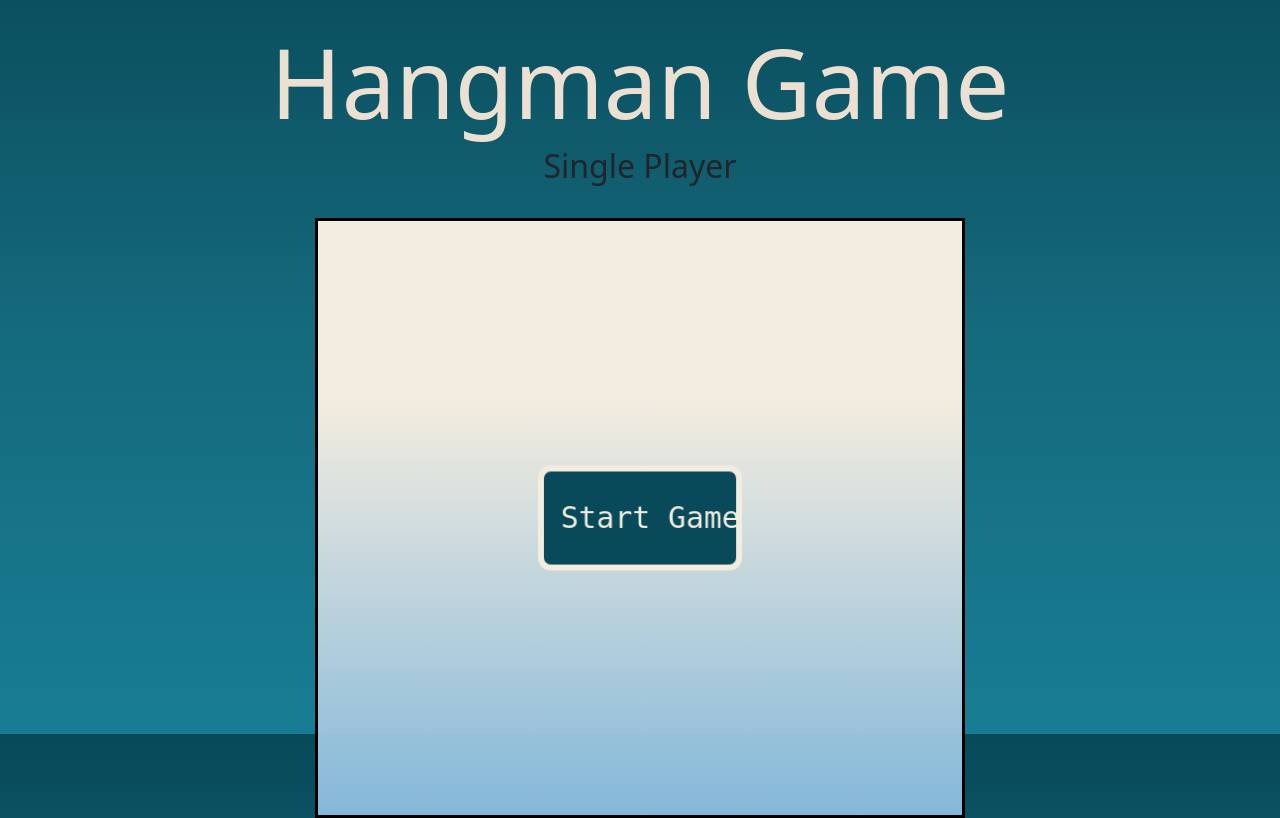
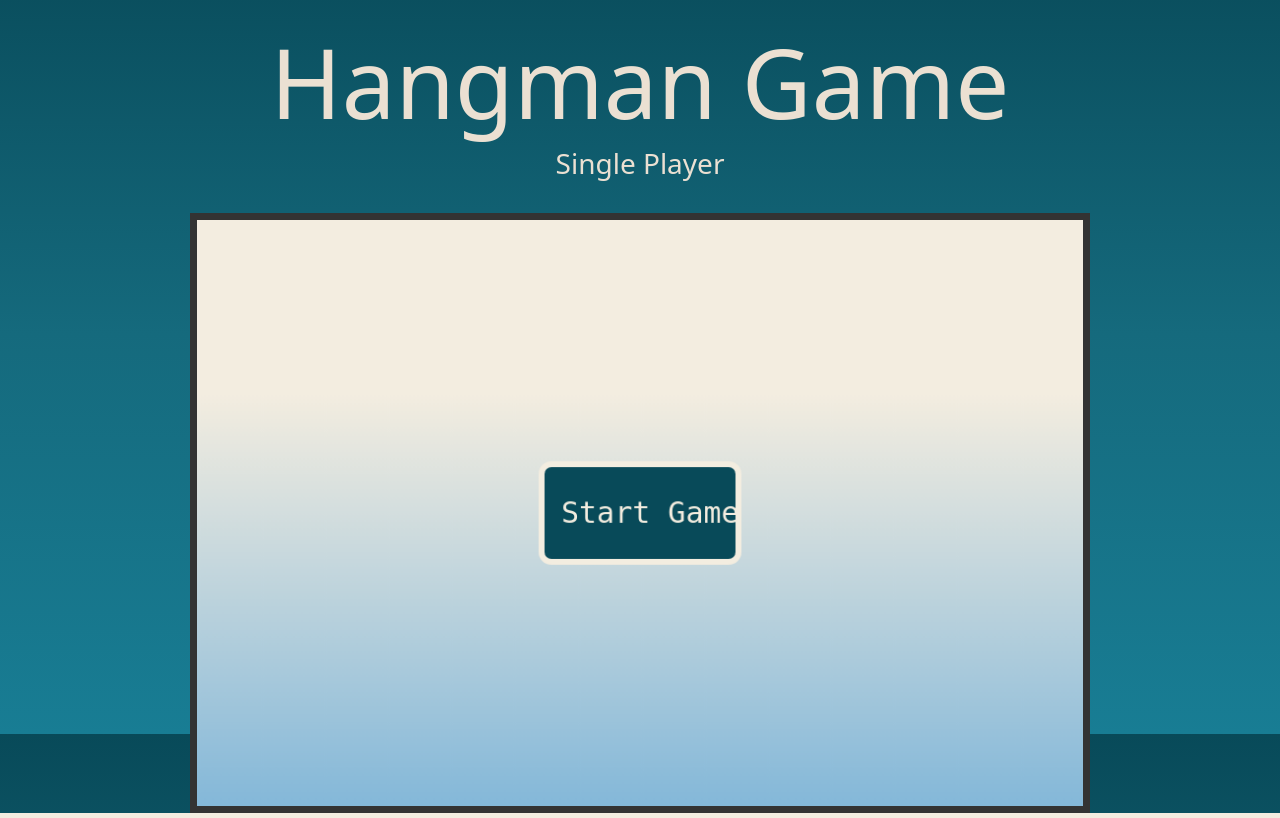
Before and after one commit to jin-karen/flask-hangman, a Flask app: page /singleplayer_hangman in a window 1280 px wide. Shown: the part 66-884 px from the top of the page. Run offline with Flask 3, Linux system fonts and the light colour scheme; some libraries are stand-ins or nearby versions.

Commit message:
edit display css/js

```diff
--- a/app/static/css/style.css
+++ b/app/static/css/style.css
@@ -16,7 +16,7 @@ html {
     font-size: 600%;
 }
 
-/* Light Heading Style */
+/* Light Heading Style*/
 .lightHeading{
     color: #EBE0D2;
 }
@@ -63,11 +63,11 @@ html {
     box-shadow: 0 0 10px 1px;
 }
 
-/* Canvas for Hangman Game Play Pages */
+/* Canvas for Hangman Game Play Pages*/
 #singleplayerCanvas {
-    width: 650px;
+    width: 900px; /*650px*/
     height: 600px;
-    border: 3px solid black;
+    border: 7px solid #333333;
 }
 
 #startLogo{
--- a/app/static/js/script.js
+++ b/app/static/js/script.js
@@ -99,50 +99,50 @@ function singleplayerSetup() {
     const hs = document.getElementById("hangmanSetup");
     const hsWidth = 400;
     const hsHeight = 400;
-    ctx.drawImage(hs, 0, 0, hsWidth, hsHeight);
+    ctx.drawImage(hs, x-hsWidth+60, 20, hsWidth, hsHeight);
     const blender = document.getElementById("blender");
     const bWidth = 400;
     const bHeight = 400;
-    ctx.drawImage(blender, x, 0, bWidth, bHeight);
+    ctx.drawImage(blender, x, 20, bWidth, bHeight);
 }
 
 
 // // Guessed Words Display
 // ctx.font = "40px monospace";
 // ctx.fillStyle = "black";
-// ctx.fillText("A B C", x*1.42, y*.7);
-// ctx.fillText("A B C", x*1.42, y*.85);
+// ctx.fillText("A B C", x*1.3, y*.79);
+// ctx.fillText("A B C", x*1.3, y*.92);
 
 // Incorrect Guess Hangman Display
 const hm1 = document.getElementById("hangman1");
 const hm1Width = 400;
 const hm1Height = 400;
-ctx.drawImage(hm1, 0, 0, hm1Width, hm1Height);
+ctx.drawImage(hm1, x-hsWidth+60, 20, hm1Width, hm1Height);
 
 const hm2 = document.getElementById("hangman2");
 const hm2Width = 400;
 const hm2Height = 400;
-ctx.drawImage(hm2, 0, 0, hm2Width, hm2Height);
+ctx.drawImage(hm2, x-hsWidth+60, 20, hm2Width, hm2Height);
 
 const hm3 = document.getElementById("hangman3");
 const hm3Width = 400;
 const hm3Height = 400;
-ctx.drawImage(hm3, 0, 0, hm3Width, hm3Height);
+ctx.drawImage(hm3, x-hsWidth+60, 20, hm3Width, hm3Height);
 
 const hm4 = document.getElementById("hangman4");
 const hm4Width = 400;
 const hm4Height = 400;
-ctx.drawImage(hm4, 0, 0, hm4Width, hm4Height);
+ctx.drawImage(hm4, x-hsWidth+60, 20, hm4Width, hm4Height);
 
 const hm5 = document.getElementById("hangman5");
 const hm5Width = 400;
 const hm5Height = 400;
-ctx.drawImage(hm5, 0, 0, hm5Width, hm5Height);
+ctx.drawImage(hm5, x-hsWidth+60, 20, hm5Width, hm5Height);
 
 const hm6 = document.getElementById("hangman6");
 const hm6Width = 400;
 const hm6Height = 400;
-ctx.drawImage(hm6, 0, 0, hm6Width, hm6Height);
+ctx.drawImage(hm6, x-hsWidth+60, 20, hm6Width, hm6Height);
 
 
 
--- a/app/templates/singleplayer_hangman.html
+++ b/app/templates/singleplayer_hangman.html
@@ -2,7 +2,7 @@
 {% extends "base_hangman.html" %}
 
 {% block game %}
-    <h2 class="center">Single Player</h2>
+    <h3 class="center lightHeading">Single Player</h3>
     <br>
     <div class="center">
         <canvas id="singleplayerCanvas" ></canvas>
```
